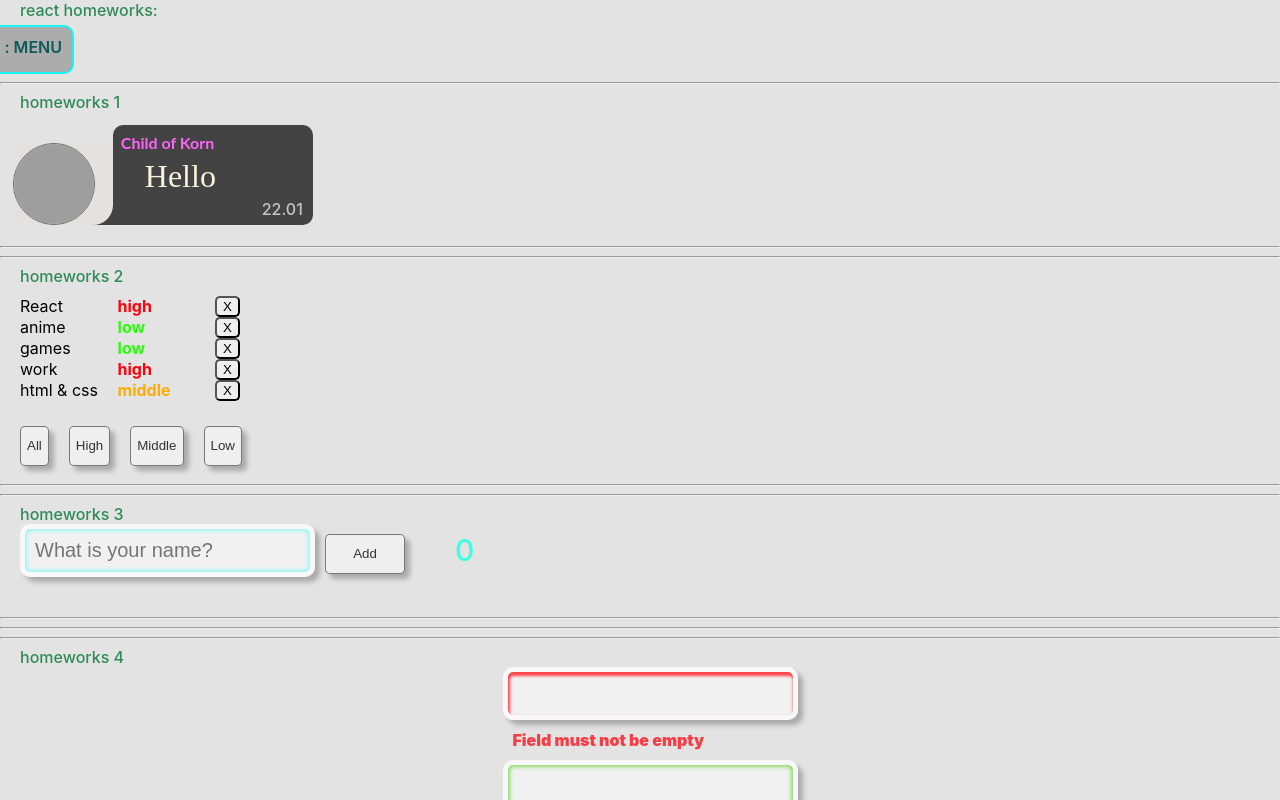
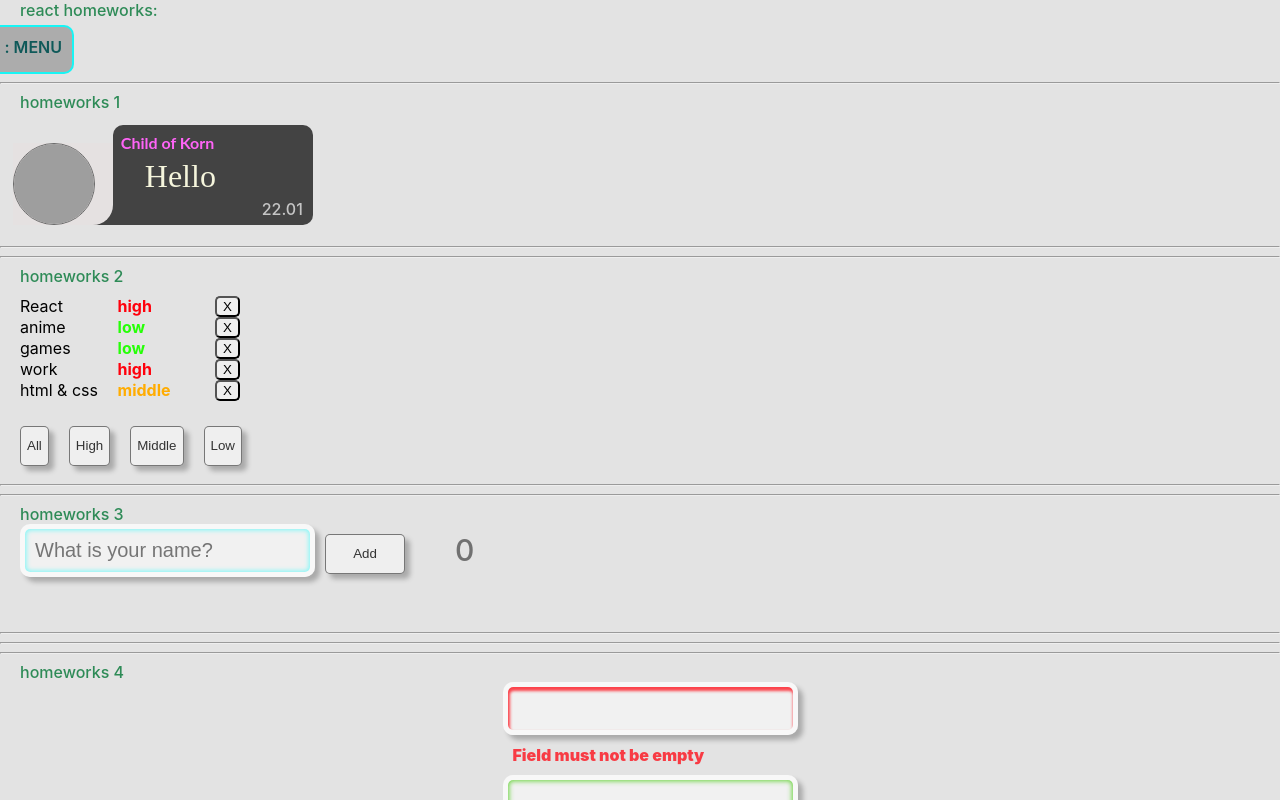
Before and after one commit to Metaloziz/homeworks-my, a React (Create React App) app: page / in a window 1280 px wide. Shown: the top 800 px of the page. Built offline with nearby package versions, Linux system fonts and the light colour scheme; grey boxes are pictures that could not be loaded.

Commit message:
5_HW_refactoring

```diff
--- a/src/p2-homeworks/h1/HW1.tsx
+++ b/src/p2-homeworks/h1/HW1.tsx
@@ -13,17 +13,13 @@ function HW1() {
     return (
         <div>
             <hr/>
-           <span className={s.title}> homeworks 1 </span>
-
-            {/*should work (должно работать)*/}
-
+            <span className={s.title}> homeworks 1 </span>
             <Message
                 avatar={messageData.avatar}
                 name={messageData.name}
                 message={messageData.message}
                 time={messageData.time}
             />
-
             <hr/>
             {/*для личного творчества, могу проверить*/}
             {/*<AlternativeMessage/>*/}
--- a/src/p2-homeworks/h1/Message.tsx
+++ b/src/p2-homeworks/h1/Message.tsx
@@ -1,26 +1,25 @@
 import React from 'react'
-import style from './Message.module.css'
+import s from './Message.module.css'
 
-type messageDataPropsType = {
+type messageDataPT = {
     avatar: string
     name: string
     message: string
     time: string
 }
 
-export const Message = (props: messageDataPropsType) => {
+export const Message = ({message,name,time,avatar}: messageDataPT) => {
     return (
-        <div className={style.post}>
-            <div className={style.ava}>
-                <div className={style.back}>
-                    <img alt={"ava"} src={props.avatar}/>
+        <div className={s.post}>
+            <div className={s.ava}>
+                <div className={s.back}>
+                    <img alt={"ava"} src={avatar}/>
                 </div>
             </div>
-
-            <div className={style.block}>
-                <div className={style.name}>{props.name}</div>
-                <div className={style.message}>{props.message}</div>
-                <div className={style.time}>{props.time}</div>
+            <div className={s.block}>
+                <div className={s.name}>{name}</div>
+                <div className={s.message}>{message}</div>
+                <div className={s.time}>{time}</div>
             </div>
         </div>
     )
--- a/src/p2-homeworks/h2/HW2.tsx
+++ b/src/p2-homeworks/h2/HW2.tsx
@@ -18,7 +18,7 @@ const defaultAffairs: AffairPriorityType = [
     {_id: 5, name: 'html & css', priority: 'middle'}
 ]
 
-export const filterAffairs = (affairs: AffairPriorityType, filter: FilterType):  Array<AffairType> => {
+export const filterAffairs = (affairs: AffairPriorityType, filter: FilterType): Array<AffairType> => {
     if (filter === 'all') {
         return affairs
     } else return affairs.filter(item => item.priority === filter)
--- a/src/p2-homeworks/h3/Greeting.module.css
+++ b/src/p2-homeworks/h3/Greeting.module.css
@@ -40,20 +40,13 @@
     /*opacity: 80%;*/
 }
 
-.title {
-    margin-left: 20px;
-    margin-bottom: 15px;
-    color: seagreen;
-    font-weight: 500;
-}
+
 
 .totalUsers {
-
     margin: 8px 0 0 40px;
-    color: #3cffe4;
+    color: rgba(0, 0, 0, 0.5);
     font-size: 30px;
     font-weight: 500;
-
 }
 
 .buttonAddUser {
@@ -79,9 +72,9 @@
 }
 
 
-.divConteiner {
+.divContainer {
     display: flex;
-    height: 85px;
+    height: 100px;
 }
 
 /*!*.buttonAddUser:active {*!*/
@@ -89,3 +82,12 @@
 /*!*    box-shadow: 10px 15px 5px rgb(0 0 0 / 25%);*!*/
 
 /*!*}*!*/
+
+.h3 {
+    height: auto;
+}
+.title {
+    margin-left: 20px;
+    color: seagreen;
+    font-weight: 500;
+}
--- a/src/p2-homeworks/h3/Greeting.tsx
+++ b/src/p2-homeworks/h3/Greeting.tsx
@@ -1,7 +1,7 @@
 import React, {ChangeEvent} from 'react'
-import s from './Greeting.module.css'
 import SuperInputText from "../h4/common/c1-SuperInputText/SuperInputText";
 import SuperButton from "../h4/common/c2-SuperButton/SuperButton";
+import s from './Greeting.module.css'
 
 type GreetingPropsType = {
     name: string // need to fix any ++
@@ -17,15 +17,8 @@ const Greeting: React.FC<GreetingPropsType> = (
 ) => {
     const inputClass = `${s.inputNotError} ${error ? s.inputError : ''}`  // need to fix with (?:) ++
 
-    // текс который появляется при наличии ошибки добавляется из супперКомпоненты инпут,
-    // поэтому здесь его закомментировал. Ещё остался стиль который можно передавать в супперИнпут,
-    // но так как стили из двух домашек можно оставить одинаковыми, то зде ничего не передаю.
-    // А если мне захочется изменить импут другим стилем, то внутри компоненты передаваемый className
-    // находится на втором месте, в списке имён, и, соответственно, изменяет стили до него
-    // (назвал их standartInputStyle)
-
     return (
-        <div className={s.divConteiner}>
+        <div className={s.divContainer}>
             {/*<input value={name} onChange={setNameCallback} className={inputClass} placeholder={'What is your name?'}/>*/}
             <SuperInputText
                 value={name}
--- a/src/p2-homeworks/h3/GreetingContainer.tsx
+++ b/src/p2-homeworks/h3/GreetingContainer.tsx
@@ -5,7 +5,7 @@ import {UserType} from "./HW3";
 type GreetingContainerPropsType = {
     className: string
     users: Array<UserType> // need to fix any+++++++++++++++++++++
-    addUserCallback: (name: string) => void // need to fix any ++++++++++++++++++++
+    addUserCallback: (name: string) => void // need to fix any +++
 }
 
 // более простой и понятный для новичков
@@ -15,15 +15,15 @@ type GreetingContainerPropsType = {
 // уровень локальной логики
 const GreetingContainer: React.FC<GreetingContainerPropsType> = ({users, addUserCallback}) => { // деструктуризация пропсов
     const [name, setName] = useState<string>('') // need to fix any++++++++
-    const [error, setError] = useState<string>('') // need to fix any ++++++++++++++++++++
+    const [error, setError] = useState<string>('') // need to fix any +++++
 
-    const setNameCallback = (e: ChangeEvent<HTMLInputElement>) => { // need to fix any++++++++++++++++++++++++
+    const setNameCallback = (e: ChangeEvent<HTMLInputElement>) => { // need to fix any+++++++
         setName(e.currentTarget.value)
-        setError('')// need to fix +++++++++++++++
+        setError('')// need to fix ++++++
     }
     const addUser = () => {
         if (name.trim()) {
-            alert(`Hello ` + name.trim() +` !`) // need to fix ++++++++++++++++++++++++++++++
+            alert(`Hello ` + name.trim() + ` !`) // need to fix ++++++++
             addUserCallback(name)
             setName('')
         } else setError('Field must not be empty')
--- a/src/p2-homeworks/h3/HW3.tsx
+++ b/src/p2-homeworks/h3/HW3.tsx
@@ -6,25 +6,23 @@ import s from "./Greeting.module.css";
 // types
 export type UserType = {
     _id: string // need to fix any ++++++++++++++
-    name: string // need to fix any +++++++++++++++
+    name: string // need to fix any +++++++++++++
 }
 
 // уровень работы с глобальными данными
 function HW3() {
-    const [users, setUsers] = useState<Array<UserType>>([]) // need to fix any +++++++++++++++
+    const [users, setUsers] = useState<Array<UserType>>([]) // need to fix any ++++++
 
-    const addUserCallback = (name: string) => { // need to fix any +++++++++++++++++++++++++++
-        setUsers([...users, {_id: v1(), name}]) // need to fix ++++++++++++++++++++
+    const addUserCallback = (name: string) => { // need to fix any ++++++++++++++++++++
+        setUsers([...users, {_id: v1(), name}]) // need to fix +++++++++++++++++++
     }
 
     return (
-        <div>
+        <div className={s.h3}>
             <hr/>
             <span className={s.title}>homeworks 3 </span>
-
             {/*should work (должно работать)*/}
             <GreetingContainer className={s.greetingContainer} users={users} addUserCallback={addUserCallback}/>
-
             <hr/>
             {/*для личного творчества, могу проверить*/}
             {/*<AlternativeGreeting/>*/}
--- a/src/p2-homeworks/h5/HW5.tsx
+++ b/src/p2-homeworks/h5/HW5.tsx
@@ -6,7 +6,6 @@ import {HashRouter} from "react-router-dom";
 function HW5() {
     return (
         <div>
-            {/*в gh-pages лучше работает HashRouter*/}
             <HashRouter>
                 <Header/>
                 <RoutesIgnat/>
--- a/src/p2-homeworks/h5/RoutesIgnat.tsx
+++ b/src/p2-homeworks/h5/RoutesIgnat.tsx
@@ -19,7 +19,7 @@ function RoutesIgnat() {
                 <Route path={PATH.PRE_JUNIOR} element={<PreJunior/>}/>
                 <Route path={PATH.JUNIOR} element={<Junior/>}/>
                 <Route path={PATH.JUNIOR_PLUS} element={<JuniorPlus/>}/>
-                <Route path={'/*' } element={<Error404/>}/>
+                <Route path={'/*'} element={<Error404/>}/>
             </Routes>
         </div>
     )
```
Also changed, not shown: src/p2-homeworks/h1/Message.module.css (+4 -6 lines), src/p2-homeworks/h2/Affairs.tsx (+2 -7 lines).
